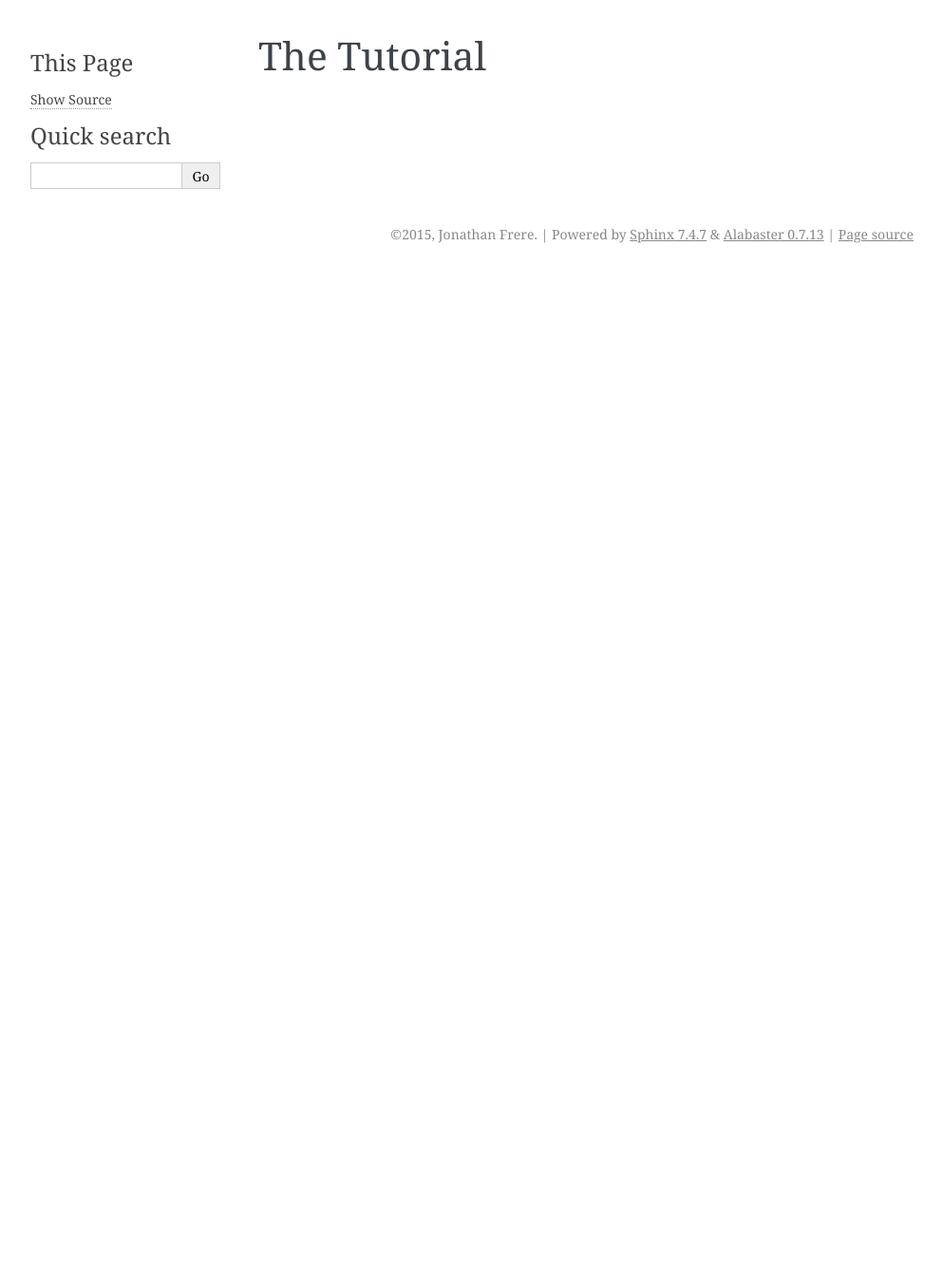
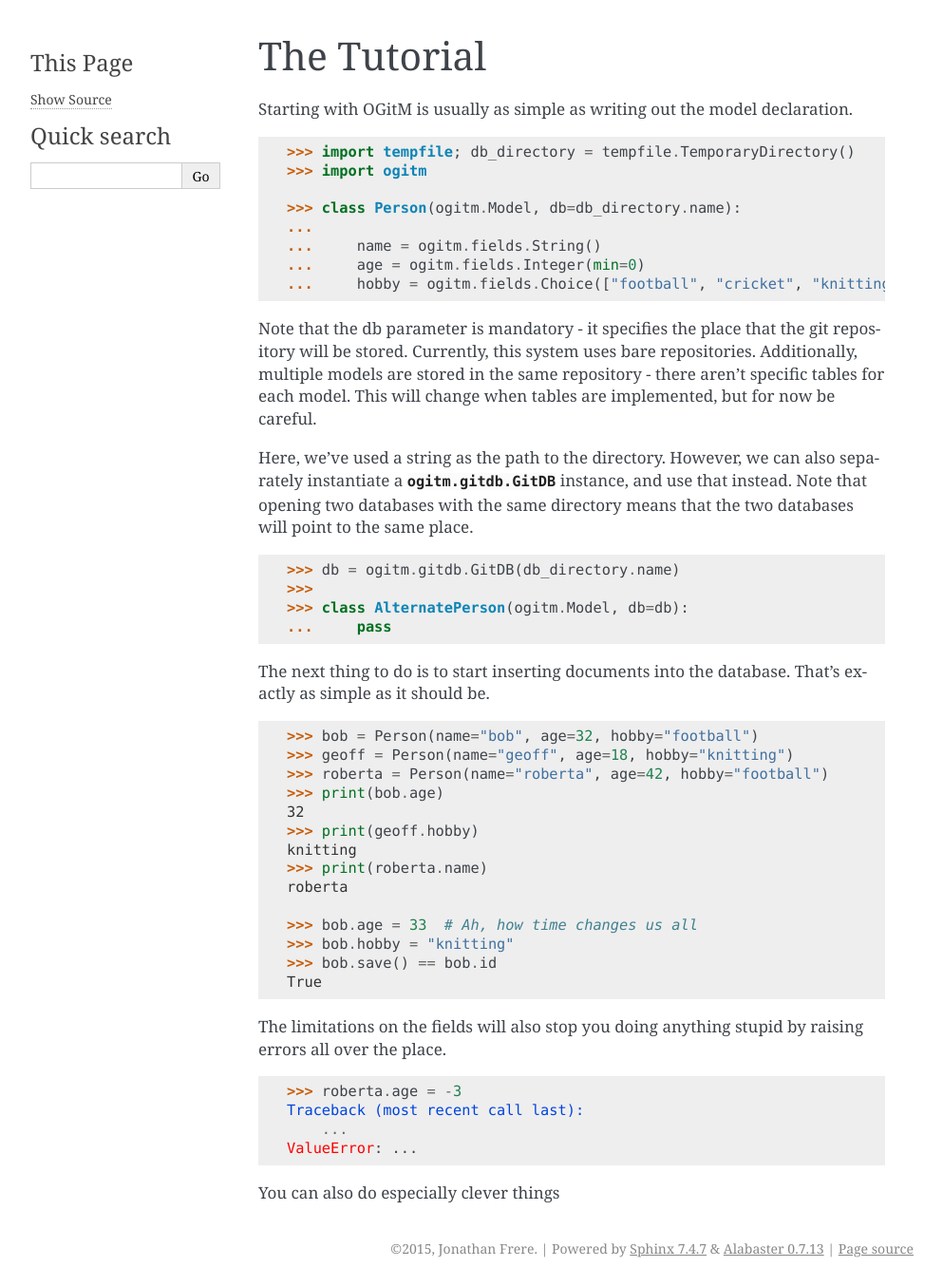
Before and after one commit to MrJohz/ogitm, a Sphinx documentation site: the page built from docs/source/tutorial.rst, in a window 1280 px wide. Shown: the whole page at 95% size, without its empty margins (148-1141 px from the left). Built offline with Sphinx 7.4.7, drawn with Linux system fonts in a browser that asks for light colours; before the commit the page ends 900 px from its top, so only the background shows below that.

Commit message:
Improve documentation, start testing it

```diff
--- a/docs/source/tutorial.rst
+++ b/docs/source/tutorial.rst
@@ -1,2 +1,65 @@
 The Tutorial
 ============
+
+Starting with OGitM is usually as simple as writing out the model declaration.
+
+.. code-block:: python3
+
+    >>> import tempfile; db_directory = tempfile.TemporaryDirectory()
+    >>> import ogitm
+
+    >>> class Person(ogitm.Model, db=db_directory.name):
+    ...
+    ...     name = ogitm.fields.String()
+    ...     age = ogitm.fields.Integer(min=0)
+    ...     hobby = ogitm.fields.Choice(["football", "cricket", "knitting"])
+
+Note that the db parameter is mandatory - it specifies the place that the git
+repository will be stored.  Currently, this system uses bare repositories.
+Additionally, multiple models are stored in the same repository - there aren't
+specific tables for each model.  This will change when tables are implemented,
+but for now be careful.
+
+Here, we've used a string as the path to the directory.  However, we can also
+separately instantiate a :py:class:`ogitm.gitdb.GitDB` instance, and use that
+instead.  Note that opening two databases with the same directory means that
+the two databases will point to the same place.
+
+.. code-block:: python3
+
+    >>> db = ogitm.gitdb.GitDB(db_directory.name)
+    >>>
+    >>> class AlternatePerson(ogitm.Model, db=db):
+    ...     pass
+
+The next thing to do is to start inserting documents into the database.  That's
+exactly as simple as it should be.
+
+.. code-block:: python3
+
+    >>> bob = Person(name="bob", age=32, hobby="football")
+    >>> geoff = Person(name="geoff", age=18, hobby="knitting")
+    >>> roberta = Person(name="roberta", age=42, hobby="football")
+    >>> print(bob.age)
+    32
+    >>> print(geoff.hobby)
+    knitting
+    >>> print(roberta.name)
+    roberta
+
+    >>> bob.age = 33  # Ah, how time changes us all
+    >>> bob.hobby = "knitting"
+    >>> bob.save() == bob.id
+    True
+
+The limitations on the fields will also stop you doing anything stupid by
+raising errors all over the place.
+
+.. code-block:: python3
+
+    >>> roberta.age = -3
+    Traceback (most recent call last):
+        ...
+    ValueError: ...
+
+You can also do especially clever things
```
Also changed, not shown: README.rst (renamed from README.md, +16 -5 lines), .travis.yml, 12 other files.
